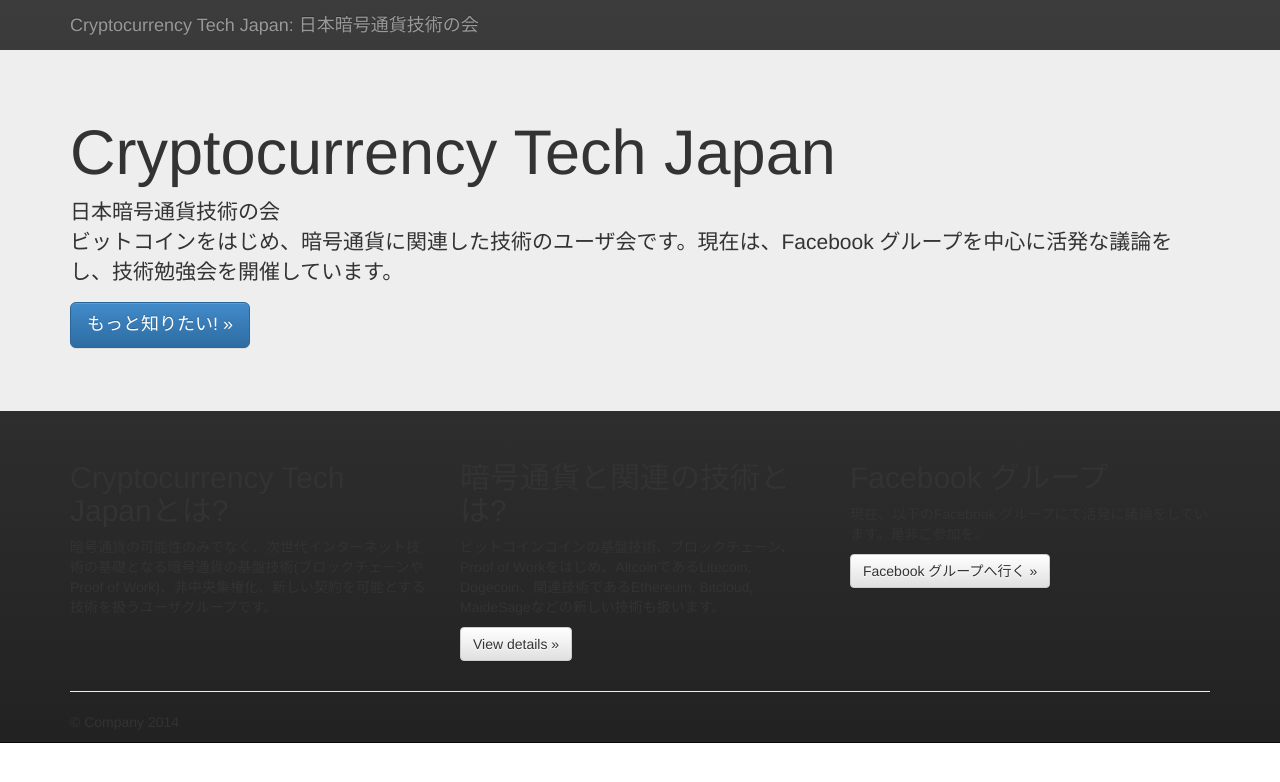
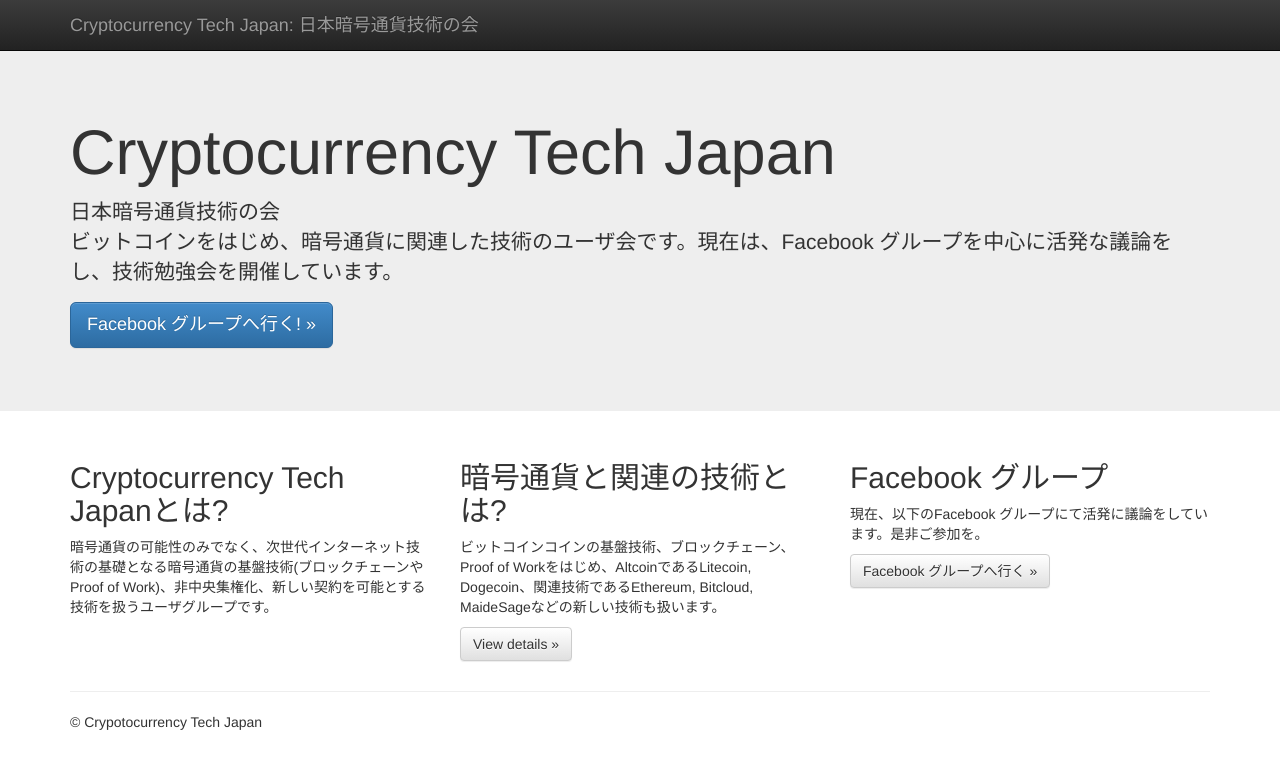
Before and after one commit to hshimo/hshimo.github.io, a plain HTML site: page index.html in a window 1280 px wide. Drawn offline with nearby package versions, Linux system fonts and the light colour scheme.

Commit message:
fix html and link

```diff
--- a/index.html
+++ b/index.html
@@ -6,7 +6,7 @@
     <head>
         <meta charset="utf-8">
         <meta http-equiv="X-UA-Compatible" content="IE=edge,chrome=1">
-        <title></title>
+        <title>Cryptocurrency Tech Japan: 日本暗号通貨技術の会</title>
         <meta name="description" content="Cryptocurrency Tech Japan: 日本暗号通貨技術の会">
         <meta name="viewport" content="width=device-width, initial-scale=1">
 
@@ -48,7 +48,8 @@
             </div>
             <button type="submit" class="btn btn-success">Sign in</button>
           </form>
-        </div>--><!--/.navbar-collapse -->
+        -->
+        </div><!--/.navbar-collapse -->
 
       </div>
     </div>
@@ -60,7 +61,7 @@
         <p>日本暗号通貨技術の会<br />
            ビットコインをはじめ、暗号通貨に関連した技術のユーザ会です。現在は、Facebook グループを中心に活発な議論をし、技術勉強会を開催しています。
         </p>
-        <p><a class="btn btn-primary btn-lg" role="button">もっと知りたい! &raquo;</a></p>
+        <p><a class="btn btn-primary btn-lg" href="https://www.facebook.com/groups/776119405732439/" role="button">Facebook グループへ行く! &raquo;</a></p>
       </div>
     </div>
 
@@ -87,7 +88,7 @@
       <hr>
 
       <footer>
-        <p>&copy; Company 2014</p>
+        <p>&copy; Crypotocurrency Tech Japan</p>
       </footer>
     </div> <!-- /container -->        <script src="//ajax.googleapis.com/ajax/libs/jquery/1.11.0/jquery.min.js"></script>
         <script>window.jQuery || document.write('<script src="js/vendor/jquery-1.11.0.min.js"><\/script>')</script>
```
